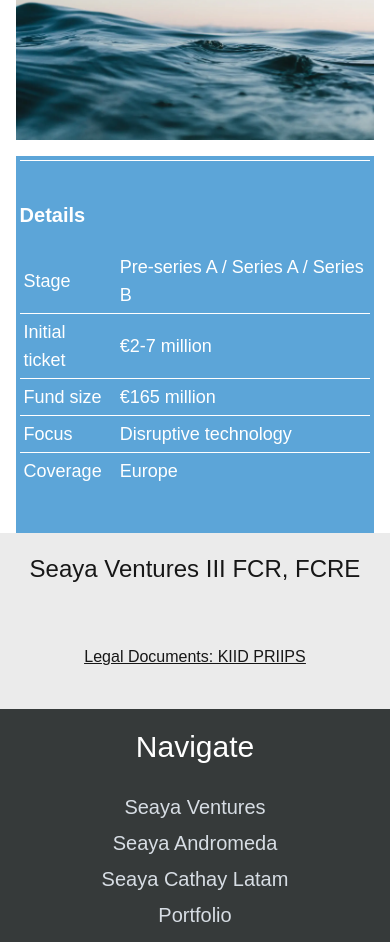
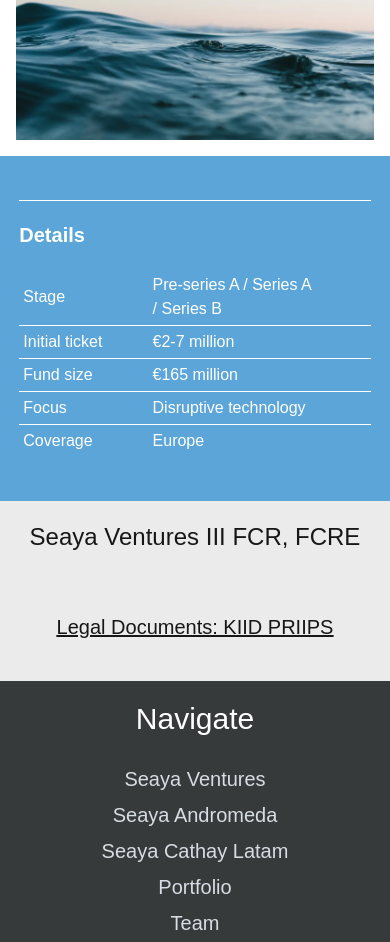
Before and after one commit to Shakib-Shajid/seaya_company, a Next.js app: page /ventures in a window 390 px wide. Shown: the part 1029-1971 px from the top of the page. Built offline with nearby package versions, Linux system fonts and the light colour scheme.

Commit message:
venture, latham and antromeda page responsive added

```diff
--- a/src/app/cathay-latam/page.jsx
+++ b/src/app/cathay-latam/page.jsx
@@ -15,7 +15,7 @@
 
                 <div className='absolute top-16 md:top-36 left-4 md:left-24'>
                     <Image src="/logo_2.webp" width="200" height="200" alt="" className='h-20 w-24 md:h-28 md:w-36 lg:h-36 lg:w-52' />
-                    <p className='text-2xl md:text-3xl lg:text-5xl text-white lg:w-2/3 mt-7 lg:mt-24 leading-loose lg:leading-tight'>Seaya Cathay Latam is a multi-sector fund for startups redefining industry and society across Latin America.</p>
+                    <p className='text-2xl md:text-3xl lg:text-5xl text-white w-72 md:w-full lg:w-2/3 mt-7 lg:mt-24 leading-loose lg:leading-tight'>Seaya Cathay Latam is a multi-sector fund for startups redefining industry and society across Latin America.</p>
                 </div>
             </section>
 
@@ -25,35 +25,35 @@
                 <Image src="/hill.webp" width="300" height="300" alt="" className='w-full' />
             </section>
 
-            <section className='bg-[#D85D4A] text-white w-[92%] mx-auto md:mx-0 md:w-full pb-10'>
+            <section className='bg-[#D85D4A] text-white w-full mx-auto md:mx-0 pb-10'>
                 <div className='p-1 md:p-24'>
-                    <hr className='border-white mb-10' />
-                    <div className='flex flex-col lg:flex-row gap-5 w-full'>
+                    <hr className='border-white mb-5 md:mb-10 w-[92%] md:w-full mx-auto mt-10 md:mt-0' />
+                    <div className='flex flex-col lg:flex-row gap-5 w-[92%] md:w-full mx-auto'>
                         <h3 className='text-xl lg:text-5xl font-bold w-2/6'>Details</h3>
 
-                        <div className='w-full'> {/* Set this container to full width */}
+                        <div className='w-full '> {/* Set this container to full width */}
                             <div className="overflow-x-auto">
                                 <table className="table w-full lg:w-2/3 text-lg lg:text-2xl"> {/* Set the table to full width */}
                                     <tbody>
                                         {/* row 1 */}
                                         <tr className='border-white'>
                                             <td className='p-1 lg:p-4'>Stage</td>
-                                            <td className='p-1 lg:p-4'>Series A </td>
+                                            <td className='pl-5 md:pl-36 lg:pl-44 p-1 lg:p-4'>Series A </td>
                                         </tr>
                                         {/* row 2 */}
                                         <tr className='border-white'>
                                             <td className='p-1 lg:p-4'>Initial ticket</td>
-                                            <td className='p-1 lg:p-4'>€2-8 million</td>
+                                            <td className='pl-5 md:pl-36 lg:pl-44 p-1 lg:p-4'>€2-8 million</td>
                                         </tr>
                                         {/* row 3 */}
                                         <tr className='border-white'>
                                             <td className='p-1 lg:p-4'>Focus</td>
-                                            <td className='p-1 lg:p-4'>Multi-sector</td>
+                                            <td className='pl-5 md:pl-36 lg:pl-44 p-1 lg:p-4'>Multi-sector</td>
                                         </tr>
                                         {/* row 4 */}
                                         <tr className='border-white'>
                                             <td className='p-1 lg:p-4'>Coverage</td>
-                                            <td className='p-1 lg:p-4'>Latin America</td>
+                                            <td className='pl-5 md:pl-36 lg:pl-44 p-1 lg:p-4'>Latin America</td>
                                         </tr>
                                     </tbody>
                                 </table>
--- a/src/app/ventures/page.jsx
+++ b/src/app/ventures/page.jsx
@@ -15,8 +15,8 @@
                     ></video>
 
                 <div className='absolute top-16 md:top-36 left-4 md:left-24'>
-                    <Image src="/logo_1.webp" width="200" height="200" alt="" className='h-20 w-24 md:h-28 md:w-36 lg:h-40 lg:w-52'/>
-                    <p className='text-2xl md:text-3xl lg:text-5xl text-white lg:w-2/3 mt-7 lg:mt-24 leading-loose lg:leading-tight'>Seaya Ventures is a technology-first fund investing in outstanding and mission driven founders of European companies.</p>
+                    <Image src="/logo_1.webp" width="200" height="200" alt="" className='h-20 w-24 md:h-32 md:w-48 lg:h-40 lg:w-52'/>
+                    <p className='text-2xl md:text-3xl lg:text-5xl text-white w-72 md:w-full lg:w-2/3 mt-7 lg:mt-24 leading-loose lg:leading-tight'>Seaya Ventures is a technology-first fund investing in outstanding and mission driven founders of European companies.</p>
                 </div>
             </section>
 
@@ -25,40 +25,40 @@
                 <Image src="/water.webp" width="300" height="300" alt="" className='w-full' />
             </section>
 
-            <section className='bg-[#5CA5D8] text-white w-[92%] mx-auto md:mx-0 md:w-full pb-10'>
+            <section className='bg-[#5CA5D8] text-white w-full mx-auto md:mx-0 pb-10'>
                 <div className='p-1 md:p-24'>
-                    <hr className='border-white mb-10' />
-                    <div className='flex flex-col lg:flex-row gap-5 w-full'>
+                    <hr className='border-white mb-5 md:mb-10 w-[92%] md:w-full mx-auto mt-10 md:mt-0' />
+                    <div className='flex flex-col lg:flex-row gap-5  w-[92%] md:w-full mx-auto'>
                         <h3 className='text-xl lg:text-5xl font-bold w-2/6'>Details</h3>
 
-                        <div className='w-full'> {/* Set this container to full width */}
+                        <div className='w-full relative lg:-mt-5'> {/* Set this container to full width */}
                             <div className="overflow-x-auto">
-                                <table className="table w-full lg:w-2/3 text-lg lg:text-2xl"> {/* Set the table to full width */}
+                                <table className="table w-full lg:w-2/3 text-base md:text-xl lg:text-2xl"> {/* Set the table to full width */}
                                     <tbody>
                                         {/* row 1 */}
                                         <tr className='border-white'>
                                             <td className='p-1 lg:p-4'>Stage</td>
-                                            <td className='p-1 lg:p-4'>Pre-series A / Series A / Series B</td>
+                                            <td className='pl-5 md:pl-36 lg:pl-56 p-1 lg:p-4'>Pre-series A / Series A <br className='visible md:hidden'/>/ Series B</td>
                                         </tr>
                                         {/* row 2 */}
                                         <tr className='border-white'>
                                             <td className='p-1 lg:p-4'>Initial ticket</td>
-                                            <td className='p-1 lg:p-4'>€2-7 million</td>
+                                            <td className='pl-5 md:pl-36 lg:pl-56 p-1 lg:p-4'>€2-7 million</td>
                                         </tr>
                                         {/* row 3 */}
                                         <tr className='border-white'>
                                             <td className='p-1 lg:p-4'>Fund size</td>
-                                            <td className='p-1 lg:p-4'>€165 million</td>
+                                            <td className='pl-5 md:pl-36 lg:pl-56 p-1 lg:p-4'>€165 million</td>
                                         </tr>
                                         {/* row 4 */}
                                         <tr className='border-white'>
                                             <td className='p-1 lg:p-4'>Focus</td>
-                                            <td className='p-1 lg:p-4'>Disruptive technology</td>
+                                            <td className='pl-5 md:pl-36 lg:pl-56 p-1 lg:p-4'>Disruptive technology</td>
                                         </tr>
                                         {/* row 5 */}
                                         <tr className='border-white'>
                                             <td className='p-1 lg:p-4'>Coverage</td>
-                                            <td className='p-1 lg:p-4'>Europe</td>
+                                            <td className='pl-5 md:pl-36 lg:pl-56 p-1 lg:p-4'>Europe</td>
                                         </tr>
                                     </tbody>
                                 </table>
@@ -71,7 +71,7 @@
             <section className='bg-[#EBEBEB]'>
                 <div className='md:p-10 lg:p-24 text-center'>
                     <h3 className='text-2xl md:text-3xl p-5 md:p-10'>Seaya Ventures III FCR, FCRE</h3>
-                    <p className='text-base md:text-xl underline py-10 lg:py-0'><Link href="https://cdn-628fa384c1ac183cb034ddea.closte.com/wp-content/uploads/2022/09/KIIDPRIIPSSeayaVenturesIIIFCRFCREv20211662103243.pdf" target="_blank">Legal Documents: KIID PRIIPS</Link></p>
+                    <p className='text-xl underline py-10 lg:py-0'><Link href="https://cdn-628fa384c1ac183cb034ddea.closte.com/wp-content/uploads/2022/09/KIIDPRIIPSSeayaVenturesIIIFCRFCREv20211662103243.pdf" target="_blank">Legal Documents: KIID PRIIPS</Link></p>
                 </div>
 
             </section>
```
Also changed, not shown: src/app/andromeda/page.jsx (+11 -12 lines).
